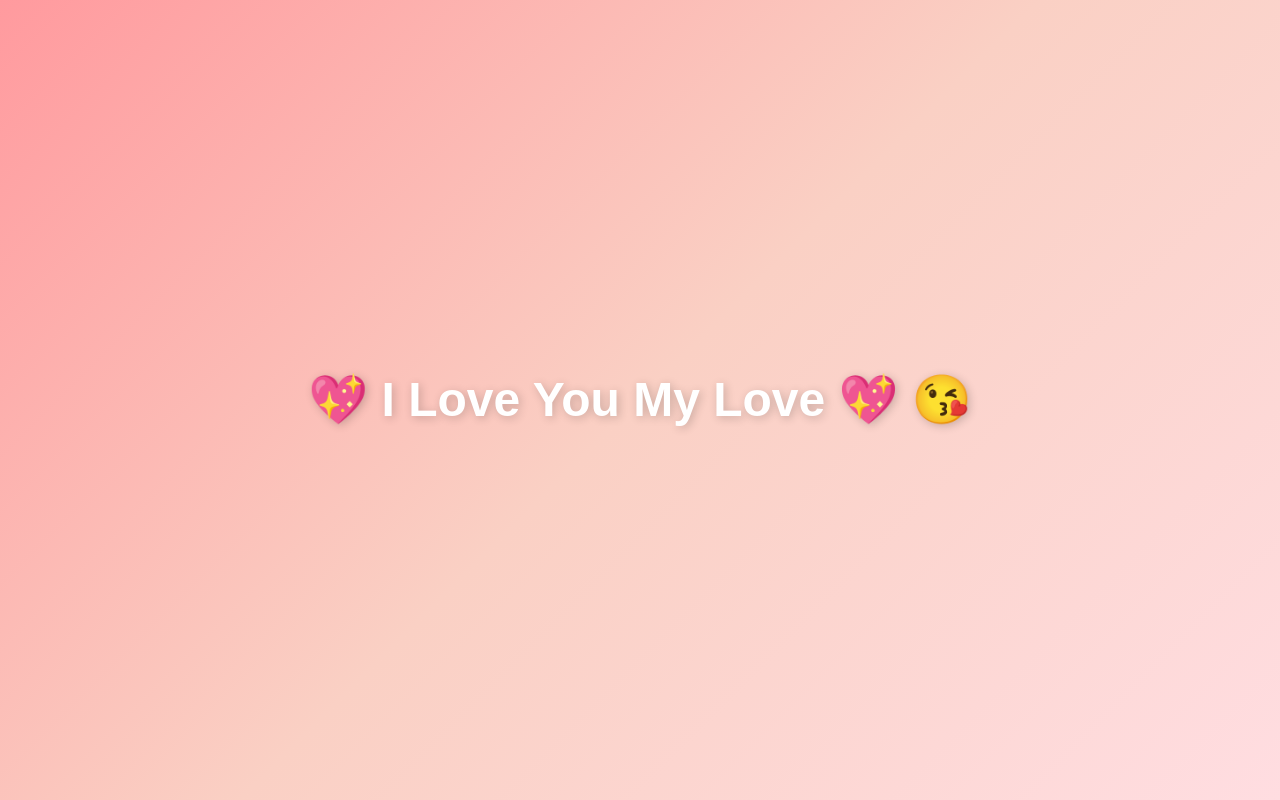
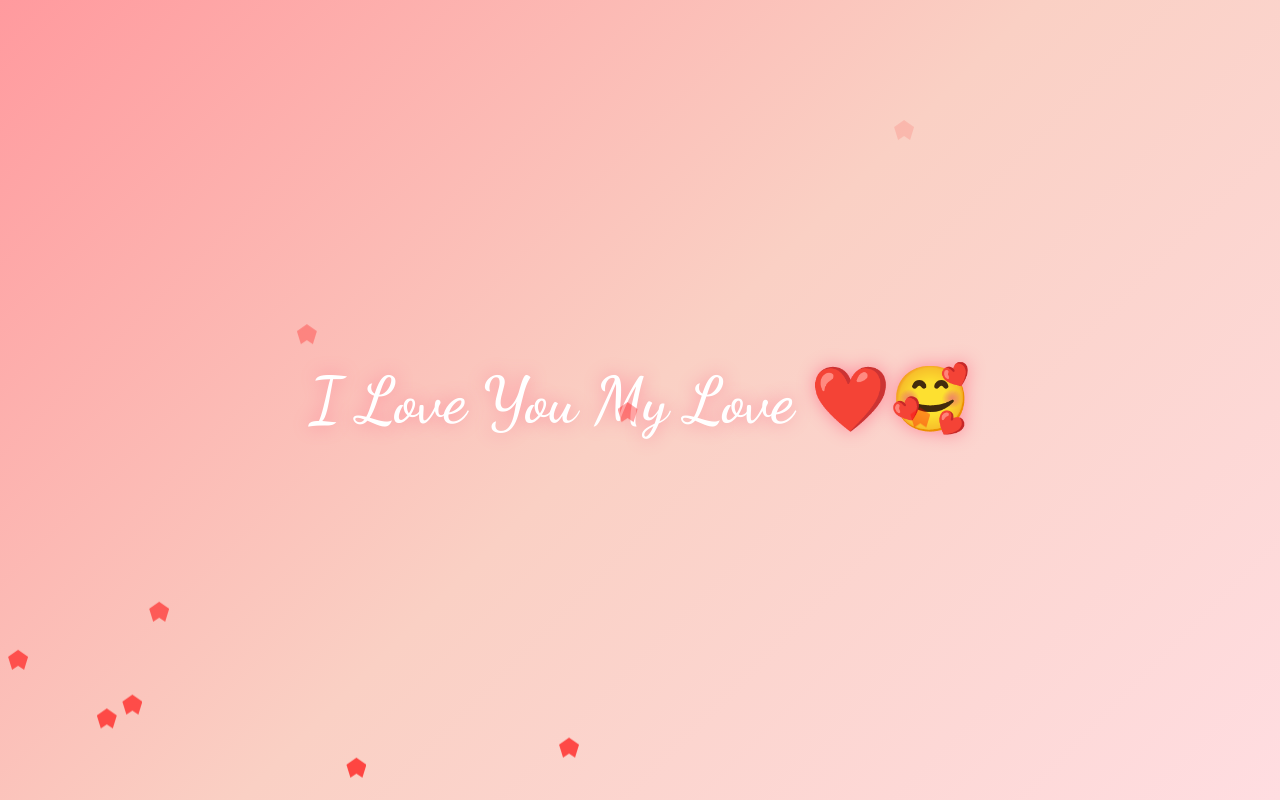
Before and after one commit to AmaneNagumo/love-message, a plain HTML site: page index.html in a window 1280 px wide. Drawn offline with Linux system fonts and the light colour scheme.

Commit message:
Update index.html
added special effects and song

```diff
--- a/index.html
+++ b/index.html
@@ -5,6 +5,8 @@
     <meta name="viewport" content="width=device-width, initial-scale=1.0">
     <title>I Love You My Love</title>
     <style>
+        @import url('https://fonts.googleapis.com/css2?family=Dancing+Script:wght@600&display=swap');
+
         body {
             height: 100vh;
             margin: 0;
@@ -12,20 +14,69 @@
             justify-content: center;
             align-items: center;
             background: linear-gradient(135deg, #ff9a9e, #fad0c4, #ffdde1);
-            font-family: Arial, sans-serif;
+            font-family: 'Dancing Script', cursive;
             text-align: center;
             padding: 20px;
             box-sizing: border-box;
+            overflow: hidden;
         }
         h1 {
-            font-size: 3rem;
+            font-size: 4rem;
             color: #fff;
-            text-shadow: 2px 2px 10px rgba(0, 0, 0, 0.2);
-            word-wrap: break-word;
+            text-shadow: 4px 4px 10px rgba(0, 0, 0, 0.3);
+            animation: glow 2s infinite alternate;
+        }
+        @keyframes glow {
+            from { text-shadow: 0 0 10px #fff; }
+            to { text-shadow: 0 0 20px #ff6b81; }
+        }
+        .hearts {
+            position: absolute;
+            width: 100%;
+            height: 100%;
+            top: 0;
+            left: 0;
+            pointer-events: none;
+        }
+        .heart {
+            position: absolute;
+            bottom: -10px;
+            width: 20px;
+            height: 20px;
+            background-color: red;
+            clip-path: polygon(50% 0%, 100% 35%, 80% 100%, 50% 80%, 20% 100%, 0% 35%);
+            opacity: 0.7;
+            animation: float 5s linear infinite;
+        }
+        @keyframes float {
+            from {
+                transform: translateY(0);
+                opacity: 0.7;
+            }
+            to {
+                transform: translateY(-100vh);
+                opacity: 0;
+            }
         }
     </style>
 </head>
 <body>
-    <h1>💖 I Love You My Love 💖 😘</h1>
+    <h1>I Love You My Love ❤️🥰</h1>
+    <div class="hearts"></div>
+    <audio autoplay loop>
+        <source src="https://dl.sndup.net/bhr7/I_Just_Wanna_Be_Yours.mp3" type="audio/mpeg">
+        Your browser does not support the audio element.
+    </audio>
+    <script>
+        function createHeart() {
+            const heart = document.createElement("div");
+            heart.classList.add("heart");
+            document.querySelector(".hearts").appendChild(heart);
+            heart.style.left = Math.random() * 100 + "vw";
+            heart.style.animationDuration = Math.random() * 3 + 2 + "s";
+            setTimeout(() => heart.remove(), 5000);
+        }
+        setInterval(createHeart, 500);
+    </script>
 </body>
 </html>
```
